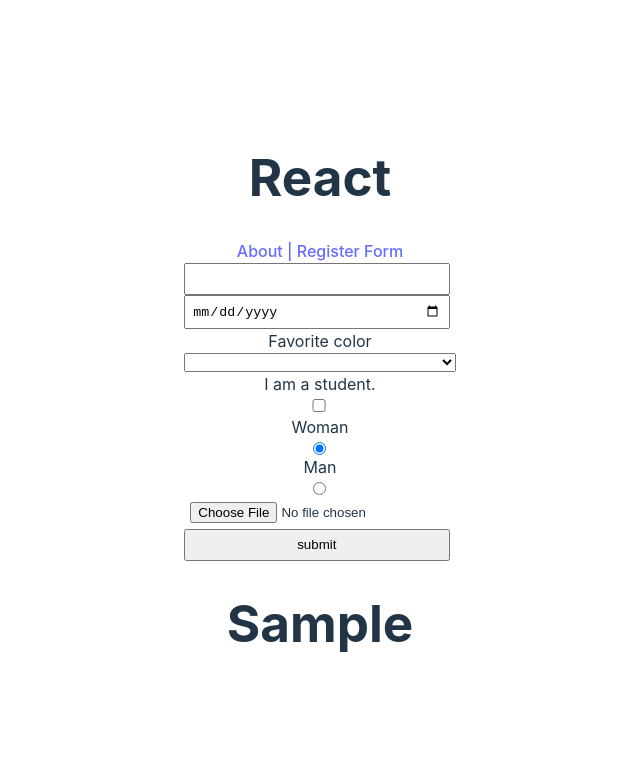
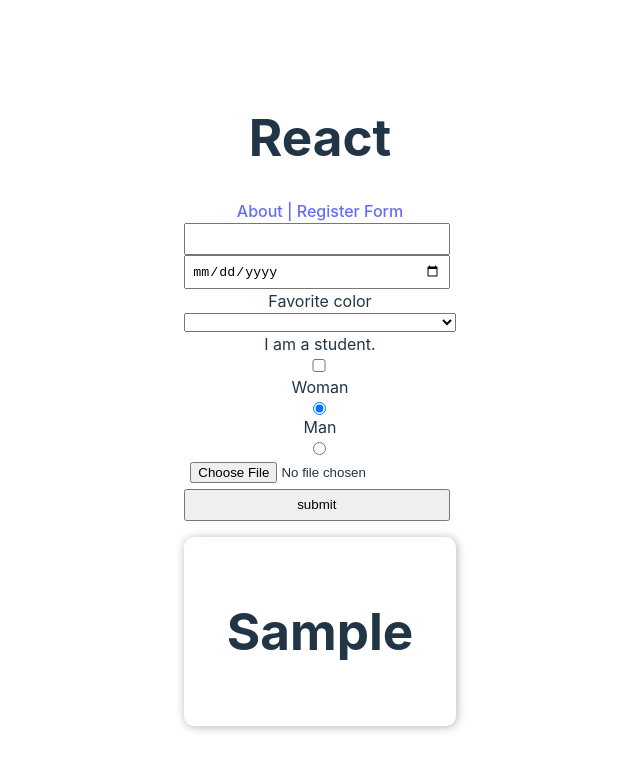
Before and after one commit to BeataMaro/react-components, a React app: page /form in a window 1280 px wide. Both pictures are taken after typing "Sample", "2020-01-15" into the empty fields and a click on the input "submit". Shown: the top 770 px of the page, without its empty margins (320-960 px from the left). Built offline with nearby package versions, Linux system fonts and the light colour scheme; the HTML template or start-up script is replaced by a standard one.

Commit message:
feat: add card images

```diff
--- a/src/pages/form/Form.css
+++ b/src/pages/form/Form.css
@@ -5,3 +5,9 @@
 input:hover {
   cursor: pointer;
 }
+
+.userCard {
+  padding: 2rem;
+  box-shadow: 1px 1px 10px rgba(0,0,0,.3);
+  border-radius: 10px;
+}
--- a/src/pages/form/FormPage.tsx
+++ b/src/pages/form/FormPage.tsx
@@ -52,7 +52,7 @@
       favoriteColor: this.favoriteColorInput.current!.value,
       isStudent: this.isStudentInput.current!.checked,
       gender: this.genderInput.current!.value,
-      image: this.imageInput.current!.files![0],
+      image: this.imageInput.current!.files?.[0] || null,
     };
     console.log(formData.image?.name);
     //*****
@@ -153,10 +153,12 @@
           <input type="submit" value="submit"></input>
         </form>
         <div className="users-container">
-          {this.state.formData.map(({ name }, idx) => (
+          {this.state.formData.map(({ name, image }, idx) => (
             <div className="userCard" key={idx}>
-              <h1>{name}</h1>
-              {/* <img src={image} alt="name"></img> */}
+              <>
+                <h1>{name}</h1>
+                {image && <img src={URL.createObjectURL(image)} alt={name}></img>}
+              </>
             </div>
           ))}
         </div>
```
